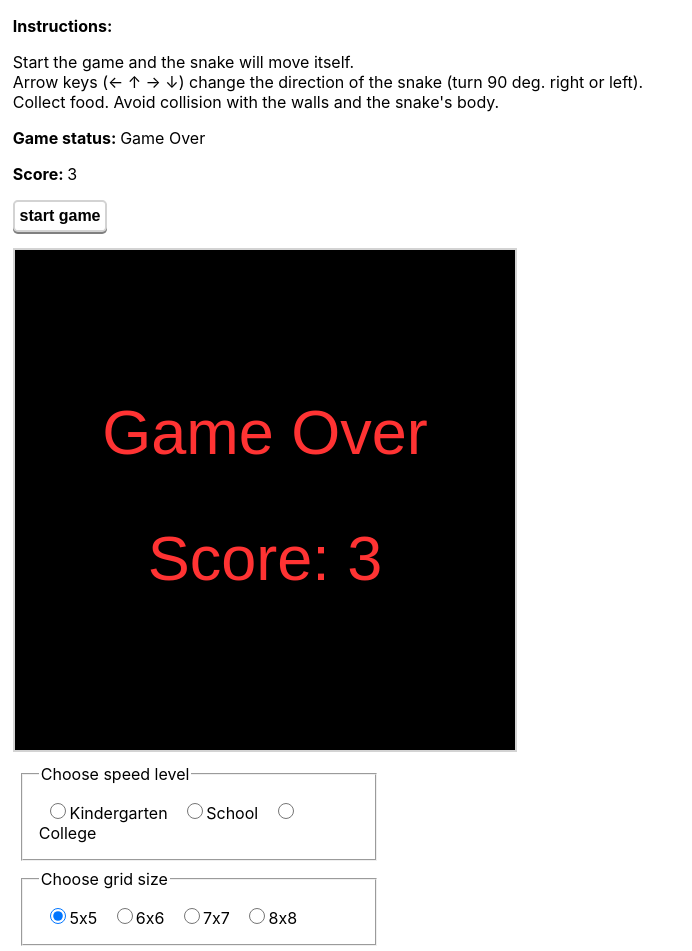
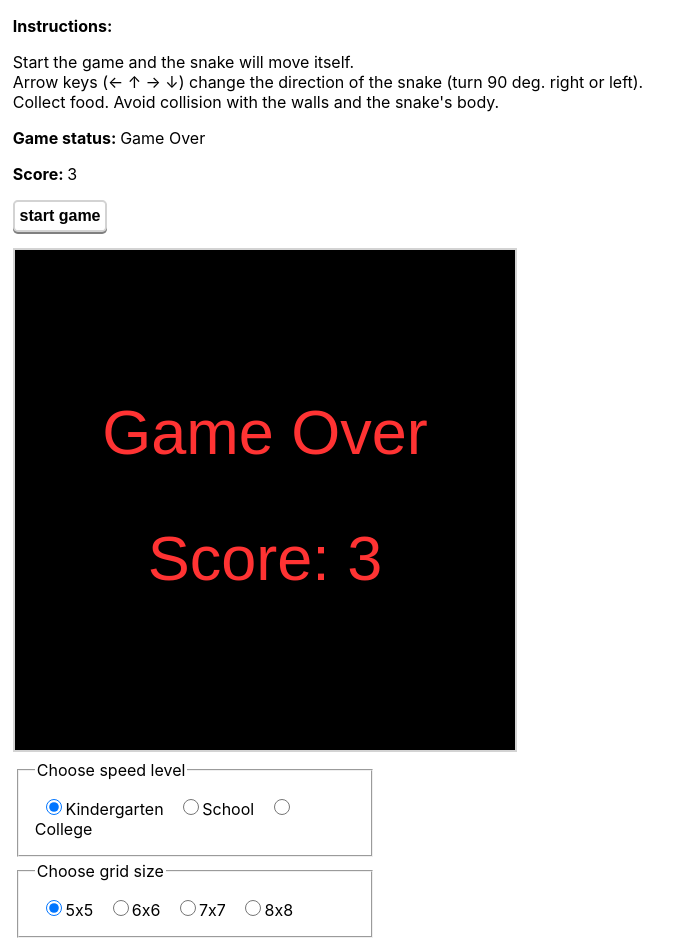
Before and after one commit to b-lukaszuk/snake_game, a React (Create React App) app in the folder my-app/: page / in a window 1280 px wide. Shown: the top 951 px of the page, without its empty margins (0-692 px from the left). Built offline with nearby package versions, Linux system fonts and the light colour scheme.

Commit message:
teraz 2 radioSelecty (speed i grid) sa niezalezne od siebie +kosmet.

```diff
--- a/my-app/src/components/RadioSelect.css
+++ b/my-app/src/components/RadioSelect.css
@@ -1,7 +1,7 @@
 fieldset {
     padding: 1em;
     max-width: 20em;
-    margin: 0.5em;
+    margin: 0.25em;
 }
 
 fieldset span {
--- a/my-app/src/components/RadioSelect.tsx
+++ b/my-app/src/components/RadioSelect.tsx
@@ -41,10 +41,12 @@ const RadioSelect: React.FC<Props> = (
     };
 
     return (
-        <fieldset>
-            <legend>{mainLabel}</legend>
-            {choices.map((c) => getRadio(c))}
-        </fieldset>
+        <form action="">
+            <fieldset>
+                <legend>{mainLabel}</legend>
+                {choices.map((c) => getRadio(c))}
+            </fieldset>
+        </form>
     );
 };
 
```
